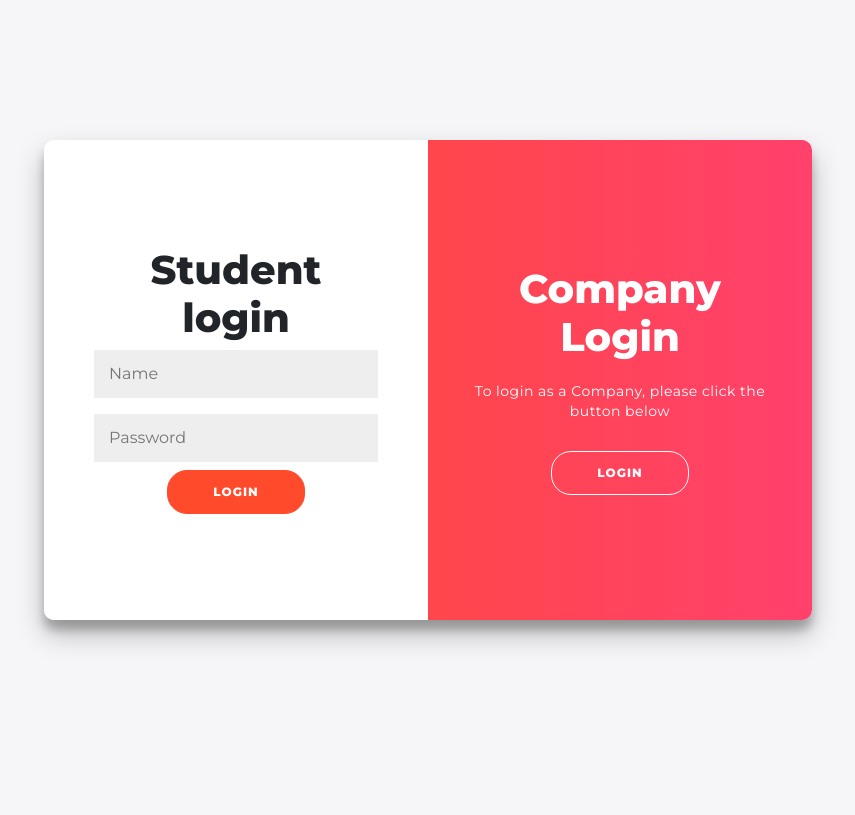
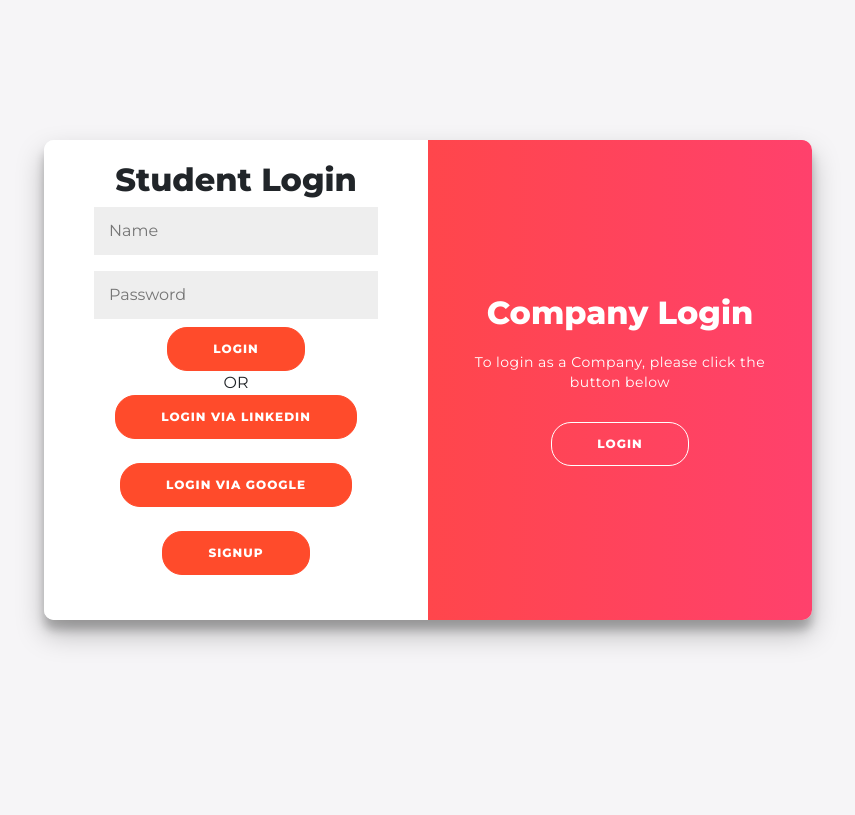
Before and after one commit to Pritishchugh22/Get_Set_Hired, a Django app: page /login/ in a window 1280 px wide. Shown: the top 815 px of the page, without its empty margins (212-1067 px from the left). Run offline with Django 4.2, Linux system fonts and the light colour scheme; some libraries are stand-ins or nearby versions.

Commit message:
Login page completed

```diff
--- a/static/home/login.css
+++ b/static/home/login.css
@@ -19,6 +19,7 @@ body {
 h1 {
 	font-weight: bold;
 	margin: 0;
+	font-size: 2rem;
 }
 
 h2 {
--- a/templates/home/login.html
+++ b/templates/home/login.html
@@ -56,16 +56,22 @@
                 <h1>Company Login</h1>
                 <input type="text" placeholder="Name" name='username' />
                 <input type="password" placeholder="Password" name='password' />
-                <button>Login</button>
+                <button>Login</button>OR<br>
+                <button href="/accounts/linkedin_oauth2/login/?process=login&next=%2F">Login via LinkedIn</button><br>
+                <button href="{% provider_login_url 'google' %}">Login via Google</button><br>
+                <button href="{% url 'register' %}">Signup</button><br>
             </form>
         </div>
         <div class="form-container sign-in-container">
             <form method="POST">
                 {% csrf_token %}
-                <h1>Student login</h1>
+                <h1>Student Login</h1>
                 <input type="text" placeholder="Name" name='username' />
                 <input type="password" placeholder="Password" name='password' />
-                <button>Login</button>
+                <button>Login</button>OR<br>
+                <button href="/accounts/linkedin_oauth2/login/?process=login&next=%2F">Login via LinkedIn</button><br>
+                <button href="{% provider_login_url 'google' %}">Login via Google</button><br>
+                <button href="{% url 'register' %}">Signup</button><br>
             </form>
         </div>
         <div class="overlay-container">
```
Also changed, not shown: db.sqlite3.
